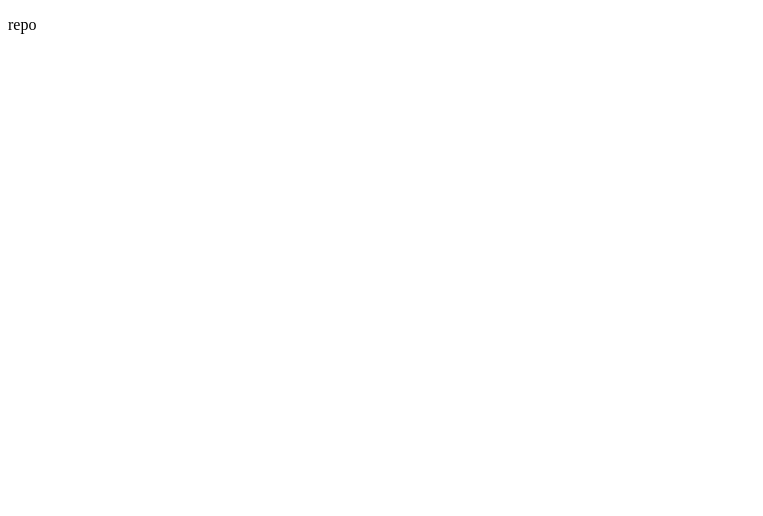
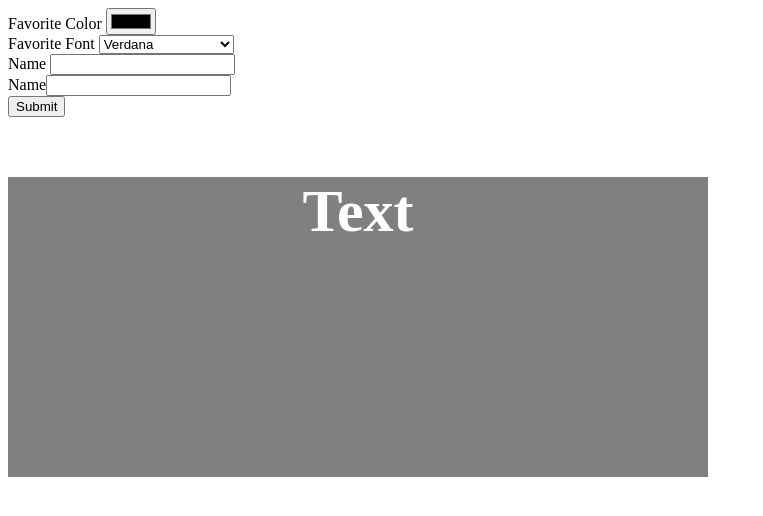
Before and after one commit to michaelg5630/banner-generator, a plain HTML site: page index.html in a window 1280 px wide. Shown: the whole page, without its empty margins (0-763 px from the left). Drawn offline with nearby package versions, Linux system fonts and the light colour scheme.

Commit message:
halfway there

```diff
--- a/index.html
+++ b/index.html
@@ -6,18 +6,63 @@
     <title>jQuery Template</title>
     <script src="https://code.jquery.com/jquery-3.1.1.js"></script>
     <script>
-        $(function(){
+        $(function() {
+            $('#submit-button').click(function() {
+                $('div').css('background-color', 'red');
+            });
+            $('#submit-button').click(function() {
+                $('div').css('font-family', 'Verdana');
+            });
+            $('button').click(function() {
+                var name = $("#name").val();
+                var sport = $("#sport").val();
+                var story = "My name is " +
+                    name + " and I love " + sport + ". "
+
+
+                console.log(story);
+                $("div").html(story);
+            });
+
+
 
         });
+    </script>
 
-    </script>
+    <style>
+        .banner {
+            width: 700px;
+            height: 300px;
+            background-color: gray;
+            color: white;
+        }
+
+        h3 {
+            text-align: center;
+            font-size: 60px;
+        }
+    </style>
 
 </head>
 
 <body>
-    <p>
-    repo
-    </p>
+    Favorite Color
+    <input type="color" name="favorite-color" placeholder="Favorite Color"><br> Favorite Font
+    <select name="Favorite-Font">
+            <option value="Ariel" selected> Ariel </option>
+            <option value="Times-New-Roman" selected> Times New Roman</option>
+            <option value="Georgia" selected>Georgia</option>
+            <option value="Courier-New" selected>Courier New</option>
+            <option value="Verdana" selected>Verdana</option>
+            </select><br> Name
+    <input id="name"><br> Name<input id="sport"><br>
+    <button id="submit-button">Submit</button>
+
+    </form>
+    <div class="banner">
+        <h3> Text </h3>
+    </div>
+
 </body>
 
 </html>
```
